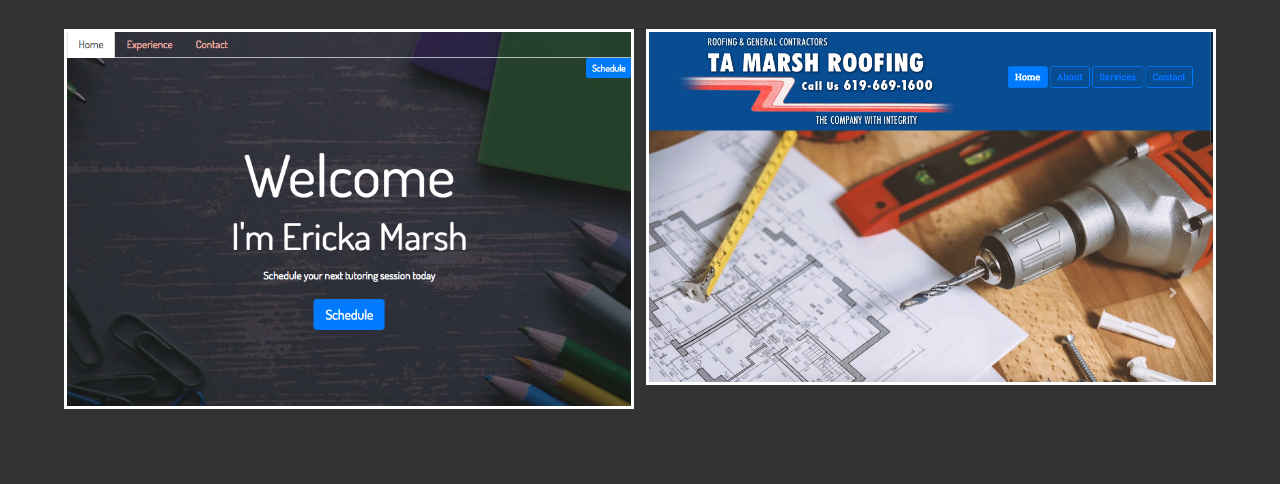
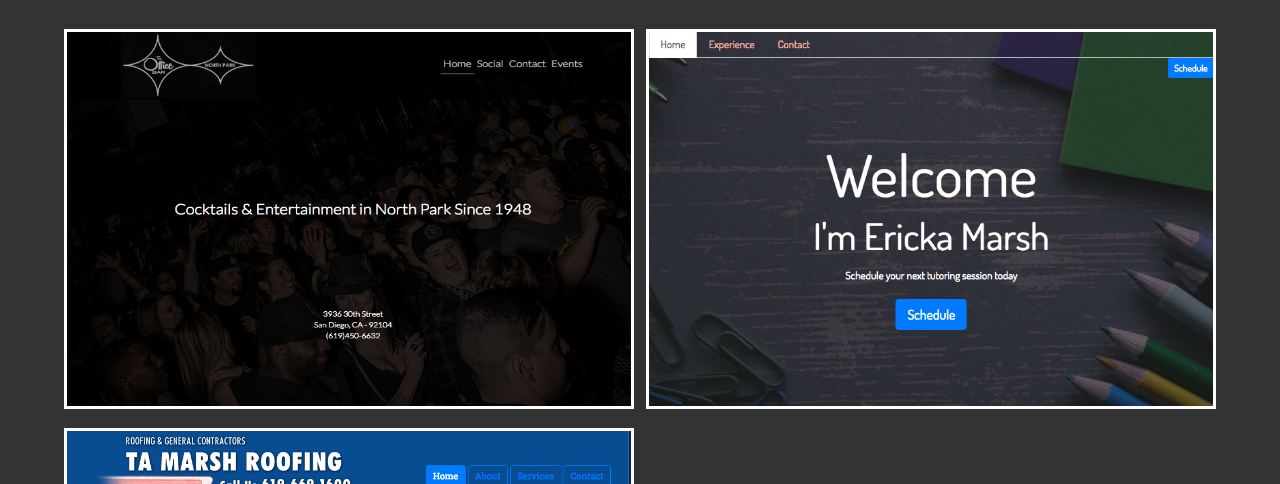
Before and after one commit to epratt86/portfolioV2, a website: page dist/work.html in a window 1280 px wide. Shown: the part 253-737 px from the top of the page. Drawn offline with Linux system fonts and the light colour scheme.

Commit message:
add office to work

```diff
--- a/dist/work.html
+++ b/dist/work.html
@@ -47,6 +47,11 @@
     <h2 class="sm-heading">Check out some of my other projects...</h2>
     <div class="projects">
       <div class="item">
+        <a target="_blank" href="https://admiring-lamport-1c8993.netlify.com/">
+          <img src="img/OfficeSS.png" alt="The Office Bar San Diego">
+        </a>
+      </div>
+      <div class="item">
         <a target="_blank" href="https://erickamarsh.com">
           <img src="img/erickamarshSS.png" alt="Ericka Marsh Tutoring">
         </a>
```
Also changed, not shown: dist/img/OfficeSS.png (added).
